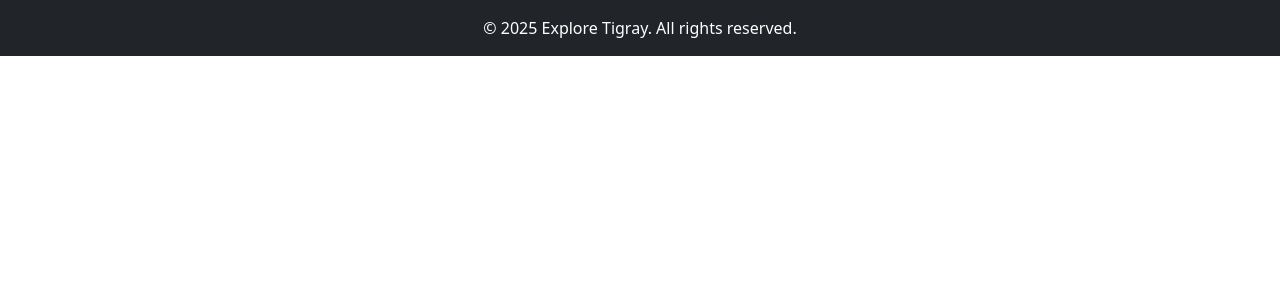
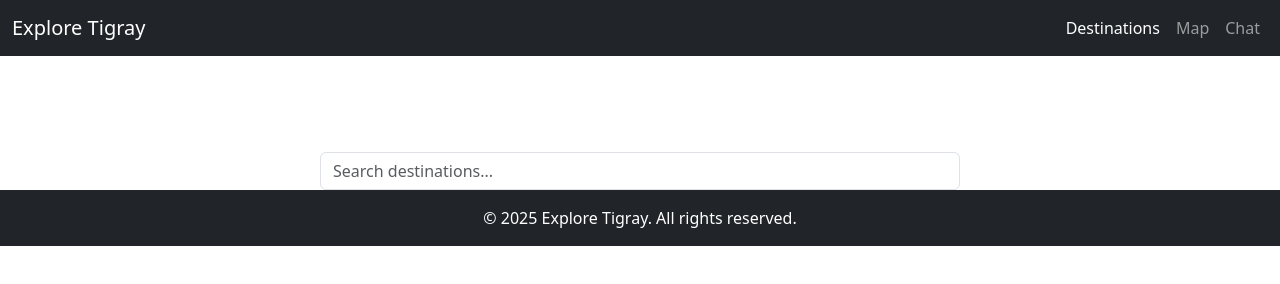
Before and after one commit to fila2021/explore-tigray, a plain HTML site: page index.html in a window 1280 px wide. Drawn offline with nearby package versions, Linux system fonts and the light colour scheme.

Commit message:
add navigation bar markup and hero section to index.html

```diff
--- a/index.html
+++ b/index.html
@@ -13,8 +13,40 @@
   </head>
   <body>
     <!-- Navigation -->
+    <nav class="navbar navbar-expand-lg navbar-dark bg-dark">
+      <div class="container-fluid">
+        <a class="navbar-brand" href="#">Explore Tigray</a>
+        <button
+          class="navbar-toggler"
+          type="button"
+          data-bs-toggle="collapse"
+          data-bs-target="#navbarNav"
+        >
+          <span class="navbar-toggler-icon"></span>
+        </button>
+        <div class="collapse navbar-collapse" id="navbarNav">
+          <ul class="navbar-nav ms-auto">
+            <li class="nav-item">
+              <a class="nav-link active" href="#destinations">Destinations</a>
+            </li>
+            <li class="nav-item"><a class="nav-link" href="#map">Map</a></li>
+            <li class="nav-item"><a class="nav-link" href="#chat">Chat</a></li>
+          </ul>
+        </div>
+      </div>
+    </nav>
 
     <!-- Hero Section -->
+    <header class="hero text-center text-white">
+      <h1>Discover the Wonders of Tigray</h1>
+      <p>Explore historic sites, natural beauty, and local culture in Tigray</p>
+      <input
+        type="text"
+        id="searchInput"
+        placeholder="Search destinations..."
+        class="form-control w-50 mx-auto"
+      />
+    </header>
 
     <!-- Destinations Section -->
 
```
